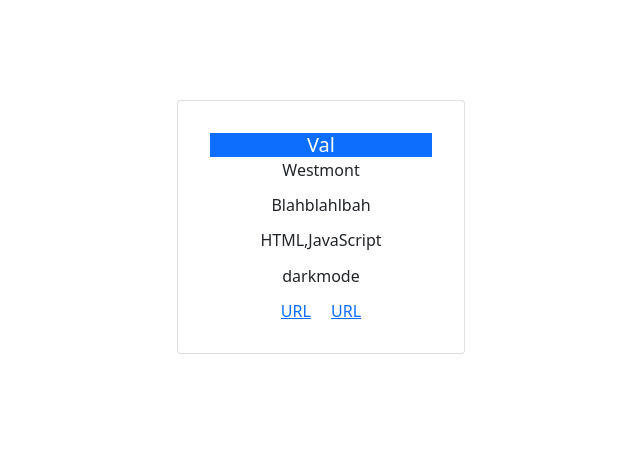
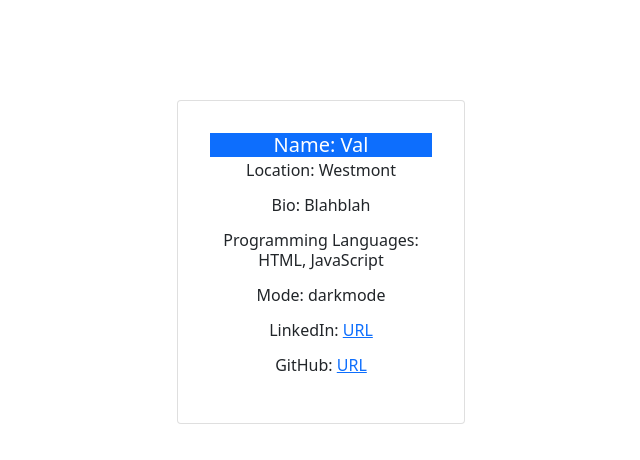
Before and after one commit to valbona1992/miniproject, a plain HTML site: page index.html in a window 1280 px wide. Shown: the whole page, without its empty margins (319-959 px from the left). Drawn offline with nearby package versions, Linux system fonts and the light colour scheme.

Commit message:
updated HTML

```diff
--- a/index.html
+++ b/index.html
@@ -12,13 +12,13 @@
 <body>
     <div class="card" style="width: 18rem;text-align: center;margin:  100px auto;padding: 1rem;">
         <div class="card-body">
-          <h5 class="card-title bg-primary text-white">Val</h5>
-          <h6 class="card-subtitle">Westmont</p>
-          <p class="card-text">Blahblahlbah</p>
-          <p class="card-text">HTML,JavaScript</p>
-          <p class="card-text">darkmode</p>
-          <a href="#" class="card-link">URL</a>
-          <a href="#" class="card-link">URL</a>
+          <h5 class="card-title bg-primary text-white">Name: Val</h5>
+          <h6 class="card-subtitle">Location: Westmont</p>
+          <p class="card-text">Bio: Blahblah</p>
+          <p class="card-text">Programming Languages: HTML, JavaScript </p>
+          <p class="card-text">Mode: darkmode</p>
+          <p> LinkedIn: <a href="#" class="card-link">URL</a> </p>
+          <p> GitHub: <a href="#" class="card-link">URL</a> </P>
         </div>
       </div>
 </body>
```
Also changed, not shown: index.js (+8 -8 lines).
